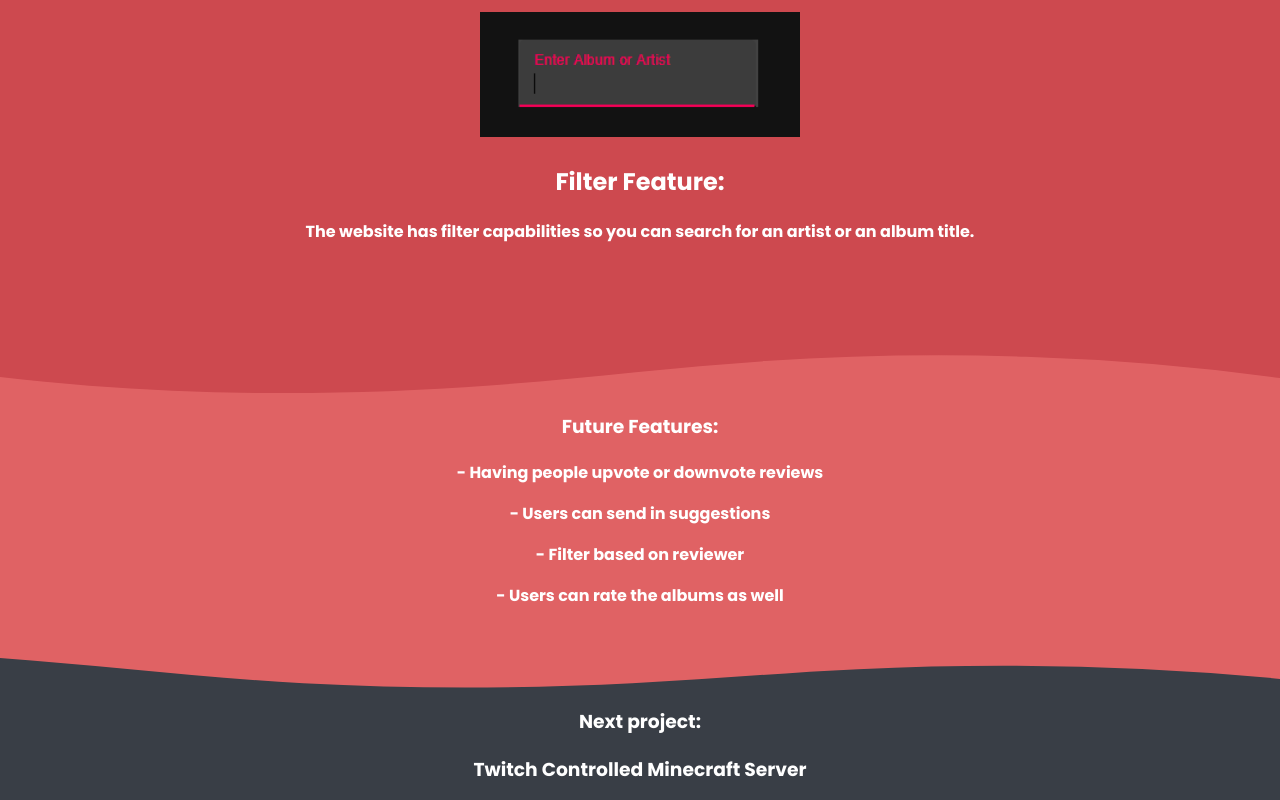
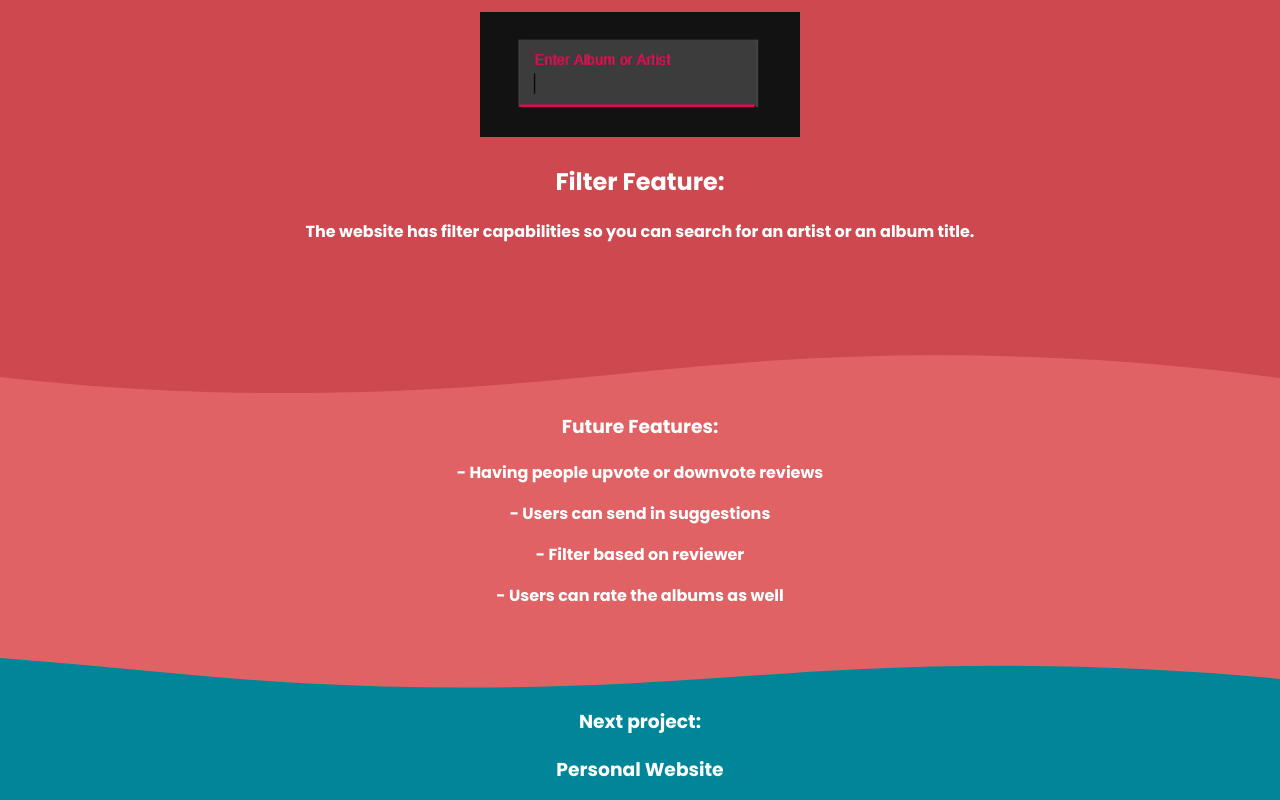
Before and after one commit to KhalidD98/personal-website, a React (Create React App) app: page /reviewwebsite in a window 1280 px wide. Shown: the part 2611-3411 px from the top of the page. Built offline with nearby package versions, Linux system fonts and the light colour scheme.

Commit message:
Footer points to personal website

```diff
--- a/src/ReviewWebsite.js
+++ b/src/ReviewWebsite.js
@@ -118,7 +118,7 @@ const useStyles = makeStyles((theme) => ({
         marginRight: 'auto',
     },
     footerBackground: {
-        background: '#393E46',
+        background: '#008698',
         height: '200px',
         width: '100%',
         height: '14vh'
@@ -210,7 +210,7 @@ const useStyles = makeStyles((theme) => ({
         display: 'block',
         width: 'calc(123% + 1.3px)',
         height: '40px',
-        fill: '#393E46'
+        fill: '#008698'
     }
 }))
 
@@ -372,8 +372,8 @@ export default function ReviewWebsite({ data }) {
                 <Grid item className={classes.footerBackground}>
                     <div className={classes.footerContainer}>
                         <h3>Next project:</h3>
-                        <Link className={classes.link} to={{ pathname: '/twitchmcserver' }}>
-                            <h3>Twitch Controlled Minecraft Server</h3>
+                        <Link className={classes.link} to={{ pathname: '/personalwebsite' }}>
+                            <h3>Personal Website</h3>
                         </Link>
                     </div>
                 </Grid>
```
